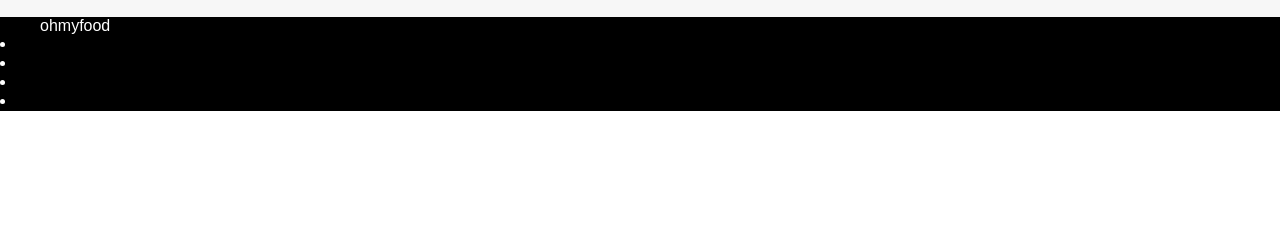
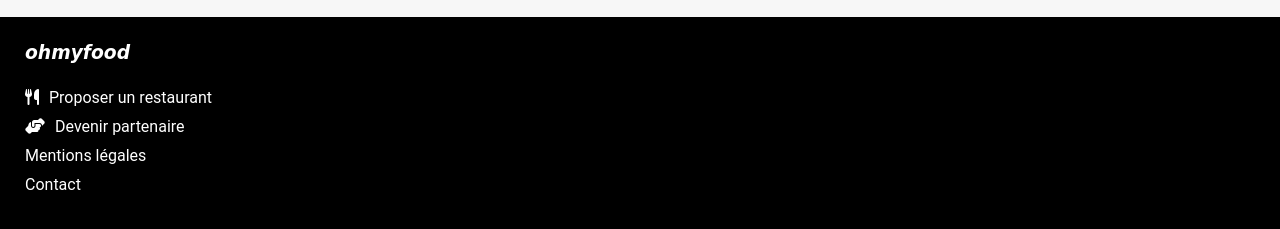
Before and after one commit to Alan-Martiaux/OhMyFood, a plain HTML site: page index.html in a window 1280 px wide. Shown: the part 1826-2055 px from the top of the page. Before the commit the page ends 1937 px from the top, so only its background shows below. Drawn offline with Linux system fonts and the light colour scheme; a web font is replaced by a local one.

Commit message:
commencement de la page palette

```diff
--- a/index.html
+++ b/index.html
@@ -10,6 +10,8 @@
       href="https : //fonts.googleapis.com/css2?family= Roboto & display=swap"
       rel=" stylesheet"
     />
+    <link rel="preconnect" href="https://fonts.googleapis.com" />
+    <link rel="preconnect" href="https://fonts.gstatic.com" crossorigin />
     <link
       href="https : //fonts.googleapis.com/css2?family= Shrikhand & display=swap"
       rel="stylesheet"
@@ -62,7 +64,7 @@
         <div class="resto_card">
           <!-- REVENIR SUR L'AJOUT DE NOUVEAU -->
           <article class="card">
-            <a href="palette">
+            <a href="/palette.html">
               <img
                 src="images/restaurants/jay-wennington-N_Y88TWmGwA-unsplash.jpg"
                 alt="La palette du goût"
@@ -127,13 +129,17 @@
       </section>
     </main>
     <footer>
-      <ul>
-        ohmyfood
-      </ul>
-      <li></li>
-      <li></li>
-      <li></li>
-      <li></li>
+      <h3 class="footer_title">ohmyfood</h3>
+      <section class="footer_info">
+        <div>
+          <p><i class="fa-solid fa-utensils"> </i>Proposer un restaurant</p>
+        </div>
+        <div>
+          <p><i class="fa-solid fa-hands-helping"></i>Devenir partenaire</p>
+        </div>
+        <div><p>Mentions légales</p></div>
+        <div><p>Contact</p></div>
+      </section>
     </footer>
   </body>
 </html>
--- a/styles/styles.css
+++ b/styles/styles.css
@@ -148,6 +148,22 @@
   color: white;
 }
 
-footer ul {
-  font-family: "Shrikhand", sans-serif;
+footer .footer_title {
+  font-family: "Shrikhand", cursive;
+  font-style: italic;
+  padding: 25px;
 }
+
+.footer_info {
+  display: flex;
+  flex-direction: column;
+  padding-left: 25px;
+  padding-bottom: 25px;
+}
+.footer_info div {
+  padding-bottom: 10px;
+}
+
+.footer_info .fa-solid {
+  padding: 0px 10px 0px 0px;
+}
```
Also changed, not shown: palette.html (added, +45 -0 lines).
